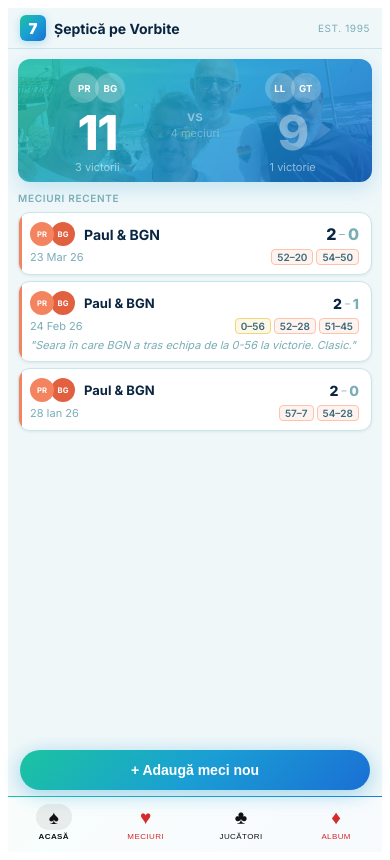
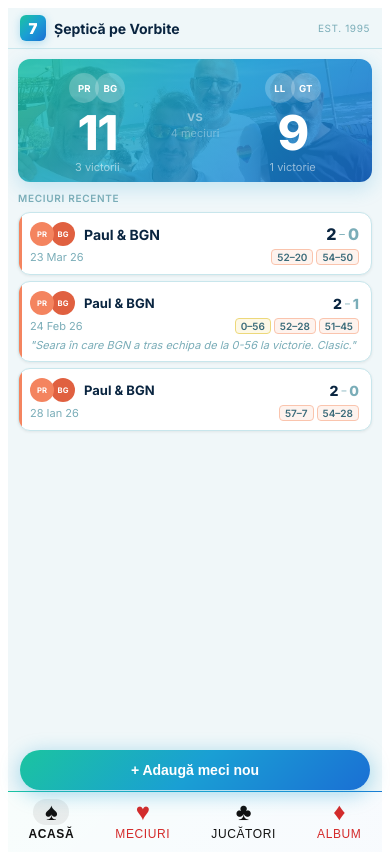
Before and after one commit to bgn3375/septica, a React (Vite) app: page / in a window 390 px wide. Built offline with nearby package versions, Linux system fonts and the light colour scheme.

Commit message:
fix mobile: restore bottom padding, score color, bigger nav

```diff
--- a/src/AppMobile.jsx
+++ b/src/AppMobile.jsx
@@ -366,9 +366,9 @@ export default function SepticaClub() {
             style={{ background:"none", border:"none", cursor:"pointer", display:"flex", flexDirection:"column", alignItems:"center", gap:2 }}>
             <div style={{ width:36, height:26, borderRadius:T.rFull, background:active?`${col}12`:"transparent",
               display:"flex", alignItems:"center", justifyContent:"center" }}>
-              <span style={{ fontSize:19, color:col, lineHeight:1 }}>{nav.suit}</span>
+              <span style={{ fontSize:24, color:col, lineHeight:1 }}>{nav.suit}</span>
             </div>
-            <span style={{ fontSize:8, fontWeight:active?700:400, letterSpacing:"0.05em", textTransform:"uppercase", color:col }}>
+            <span style={{ fontSize:12, fontWeight:active?700:300, letterSpacing:"0.05em", textTransform:"uppercase", color:col }}>
               {nav.label}
             </span>
           </button>
@@ -406,14 +406,14 @@ export default function SepticaClub() {
                   <div style={{ display:"flex", justifyContent:"center", marginBottom:6 }}>
                     <AvatarPair aliases={["Laur","GxG"]} size={30} light />
                   </div>
-                  <div style={{ fontSize:48, fontWeight:800, color:"rgba(255,255,255,0.38)", lineHeight:1, letterSpacing:"-0.03em" }}>{setsB}</div>
+                  <div style={{ fontSize:48, fontWeight:800, color:"#fff", lineHeight:1, letterSpacing:"-0.03em" }}>{setsB}</div>
                   <div style={{ fontSize:11, color:"rgba(255,255,255,0.55)", marginTop:3 }}>{winsB} {winsB===1?"victorie":"victorii"}</div>
                 </div>
               </div>
             </div>
           </Card>
           <SecLabel>Meciuri recente</SecLabel>
-          <div style={{ display:"flex", flexDirection:"column", gap:6, paddingBottom:16 }}>
+          <div style={{ display:"flex", flexDirection:"column", gap:6, paddingBottom:110 }}>
             {matches.slice(0,3).map((m,i)=>(
               <MatchCard key={m.id} m={m} isLatest={i===0} onPress={()=>openMatch(m)} />
             ))}
@@ -431,7 +431,7 @@ export default function SepticaClub() {
       <TopBar />
       <div style={{ flex:1, overflowY:"auto", padding:"12px 10px 0" }}>
         <div style={{ fontSize:18, fontWeight:700, color:T.text, letterSpacing:"-0.02em", marginBottom:12 }}>Lista de meciuri</div>
-        <div style={{ display:"flex", flexDirection:"column", gap:6, paddingBottom:16 }}>
+        <div style={{ display:"flex", flexDirection:"column", gap:6, paddingBottom:110 }}>
           {matches.map((m,idx)=>(
             <div key={m.id} style={{ opacity:mounted?1:0, transform:mounted?"none":"translateY(6px)",
               transition:`opacity 0.3s ${idx*0.05}s, transform 0.3s ${idx*0.05}s` }}>
@@ -467,7 +467,7 @@ export default function SepticaClub() {
                 padding:"4px 9px", cursor:"pointer", fontSize:11, fontWeight:500, color:"#DC2626", transition:"all 0.15s" }}>🗑</button>
           </div>
         } />
-        <div style={{ flex:1, overflowY:"auto", paddingBottom:16 }}>
+        <div style={{ flex:1, overflowY:"auto", paddingBottom:110 }}>
           <div style={{ background:heroBg, padding:"20px 20px 18px", textAlign:"center" }}>
             {m.weekend&&<div style={{ display:"inline-block", marginBottom:10, background:"rgba(255,255,255,0.18)", borderRadius:T.rFull, padding:"3px 10px", fontSize:10, color:"#fff" }}>🏆 {m.weekend}</div>}
             <div style={{ fontSize:9, color:"rgba(255,255,255,0.65)", textTransform:"uppercase", letterSpacing:"0.06em", marginBottom:2 }}>{m.date}</div>
@@ -532,7 +532,7 @@ export default function SepticaClub() {
       return (
         <div style={{ display:"flex", flexDirection:"column", flex:1, overflow:"hidden" }}>
           <TopBar back="Jucători" backFn={()=>setSelPlayer(null)} />
-          <div style={{ flex:1, overflowY:"auto", paddingBottom:16 }}>
+          <div style={{ flex:1, overflowY:"auto", paddingBottom:110 }}>
             <div style={{ background:heroBg, padding:"24px 20px 20px", textAlign:"center" }}>
               <div style={{ position:"relative", display:"inline-block", cursor:"pointer" }}
                 onClick={()=>document.getElementById(`pu-${alias}`).click()}>
```
